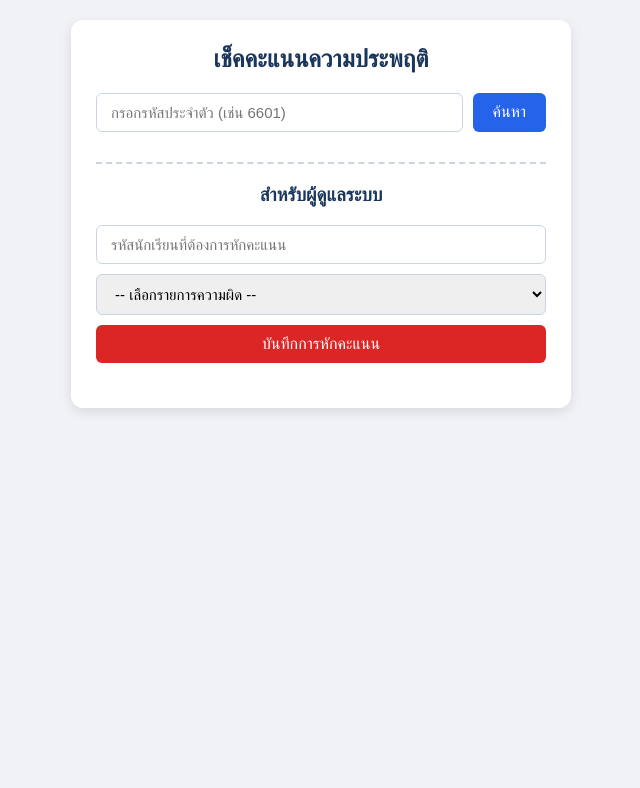
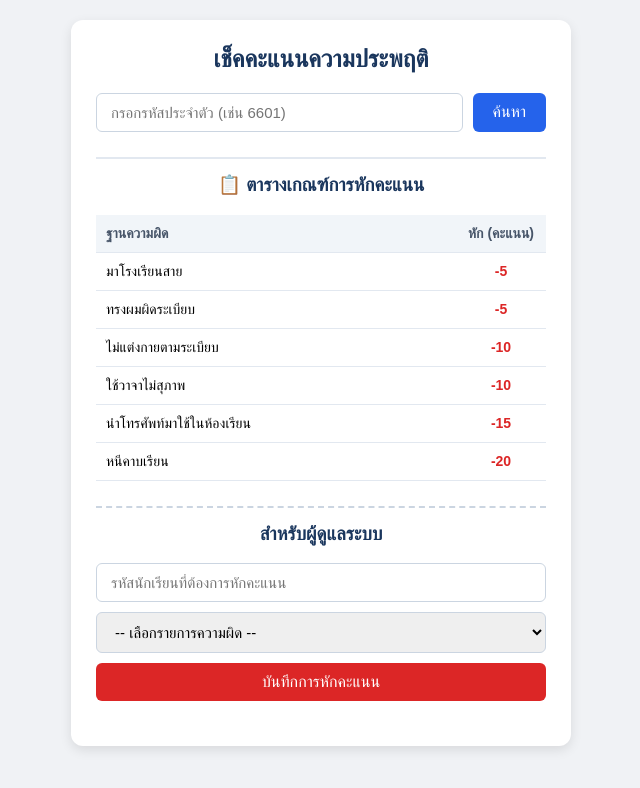
Before and after one commit to tyacgsw11/-, a plain HTML site: page index.html in a window 1280 px wide. Shown: the whole page, without its empty margins (319-959 px from the left). Drawn offline with Linux system fonts and the light colour scheme.

Commit message:
Update index.html

```diff
--- a/index.html
+++ b/index.html
@@ -25,11 +25,12 @@
         .status-warn { color: #854d0e; background: #fef9c3; }
         .status-danger { color: #991b1b; background: #fee2e2; }
         table { width: 100%; border-collapse: collapse; margin-top: 10px; font-size: 14px; }
-        th, td { padding: 8px; text-align: left; border-bottom: 1px solid #e2e8f0; }
+        th, td { padding: 10px; text-align: left; border-bottom: 1px solid #e2e8f0; }
         th { background: #f1f5f9; color: #475569; }
-        .deduct { color: #dc2626; font-weight: bold; }
+        .deduct { color: #dc2626; font-weight: bold; text-align: center; }
         .not-found { text-align: center; color: #dc2626; padding: 10px; display: none; }
-        .admin-section { margin-top: 30px; padding-top: 20px; border-top: 2px dashed #cbd5e1; }
+        .rules-section { margin-top: 25px; padding-top: 15px; border-top: 2px solid #e2e8f0; }
+        .admin-section { margin-top: 25px; padding-top: 15px; border-top: 2px dashed #cbd5e1; }
     </style>
 </head>
 <body>
@@ -63,13 +64,28 @@
             <thead>
                 <tr>
                     <th>รายการผิดวินัย</th>
-                    <th style="width: 80px; text-align: center;">หักคะแนน</th>
+                    <th style="width: 90px; text-align: center;">หักคะแนน</th>
                 </tr>
             </thead>
             <tbody id="historyList"></tbody>
         </table>
     </div>
 
+    <!-- ตารางเกณฑ์การหักคะแนน -->
+    <div class="rules-section">
+        <h3>📋 ตารางเกณฑ์การหักคะแนน</h3>
+        <table>
+            <thead>
+                <tr>
+                    <th>ฐานความผิด</th>
+                    <th style="width: 90px; text-align: center;">หัก (คะแนน)</th>
+                </tr>
+            </thead>
+            <tbody id="rulesTableList"></tbody>
+        </table>
+    </div>
+
+    <!-- ส่วนของผู้ดูแลระบบ -->
     <div class="admin-section">
         <h3>สำหรับผู้ดูแลระบบ</h3>
         <div class="admin-box">
@@ -85,19 +101,31 @@
 <script>
     const infractions = [
         { detail: "มาโรงเรียนสาย", points: 5 },
+        { detail: "ทรงผมผิดระเบียบ", points: 5 },
         { detail: "ไม่แต่งกายตามระเบียบ", points: 10 },
-        { detail: "ทรงผมผิดระเบียบ", points: 5 },
-        { detail: "หนีคาบเรียน", points: 20 },
         { detail: "ใช้วาจาไม่สุภาพ", points: 10 },
-        { detail: "นำโทรศัพท์มาใช้ในห้องเรียน", points: 15 }
+        { detail: "นำโทรศัพท์มาใช้ในห้องเรียน", points: 15 },
+        { detail: "หนีคาบเรียน", points: 20 }
     ];
 
+    // โหลดข้อมูลใส่ตารางเกณฑ์ความผิดและ Dropdown
     const select = document.getElementById("infractionSelect");
+    const rulesTableList = document.getElementById("rulesTableList");
+
     infractions.forEach((item, index) => {
+        // ใส่ใน Dropdown Admin
         const option = document.createElement("option");
         option.value = index;
-        option.text = `${item.detail} (หัก ${item.points} คะแนน)`;
+        option.text = `${item.detail} (-${item.points} คะแนน)`;
         select.add(option);
+
+        // ใส่ในตารางเกณฑ์การหักคะแนน
+        rulesTableList.innerHTML += `
+            <tr>
+                <td>${item.detail}</td>
+                <td class="deduct">-${item.points}</td>
+            </tr>
+        `;
     });
 
     const students = [
@@ -147,7 +175,7 @@
                 historyList.innerHTML += `
                     <tr>
                         <td>${item.detail}</td>
-                        <td style="text-align: center;" class="deduct">-${item.points}</td>
+                        <td class="deduct">-${item.points}</td>
                     </tr>
                 `;
             });
```
